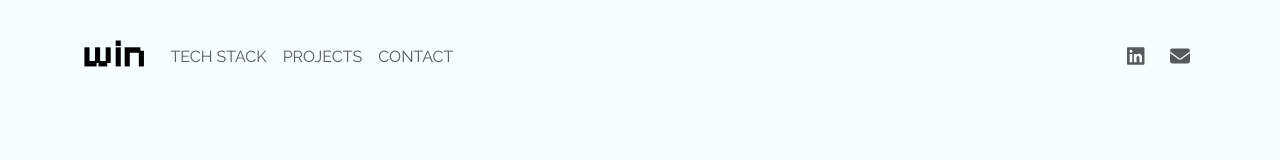
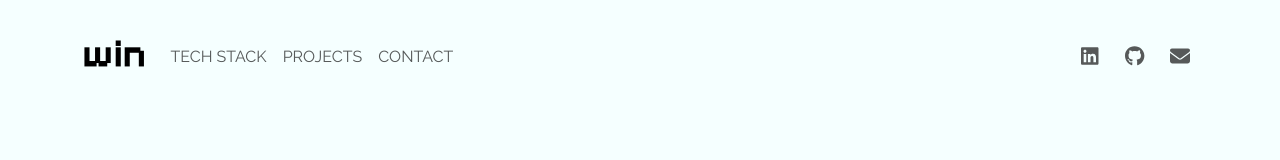
Before and after one commit to winyann21/portfolio, a React (Vite) app: page / in a window 1280 px wide. Shown: the top 160 px of the page. Built offline with nearby package versions, Linux system fonts and the light colour scheme.

Commit message:
add github link on header

```diff
--- a/src/components/portfolio/header/index.tsx
+++ b/src/components/portfolio/header/index.tsx
@@ -1,4 +1,4 @@
-import { faLinkedin } from "@fortawesome/free-brands-svg-icons";
+import { faLinkedin, faGithub } from "@fortawesome/free-brands-svg-icons";
 import { faBars, faEnvelope } from "@fortawesome/free-solid-svg-icons";
 import { FontAwesomeIcon } from "@fortawesome/react-fontawesome";
 import { useState } from "react";
@@ -41,6 +41,9 @@ const HeaderSection = () => {
               >
                 <FontAwesomeIcon icon={faLinkedin} size="lg" />
               </Nav.Link>
+              <Nav.Link href="https://github.com/winyann21" target="_blank">
+                <FontAwesomeIcon icon={faGithub} size="lg" />
+              </Nav.Link>
               <Nav.Link href="mailto:it.sherwinromero@gmail.com">
                 <FontAwesomeIcon icon={faEnvelope} size="lg" />
               </Nav.Link>
```
